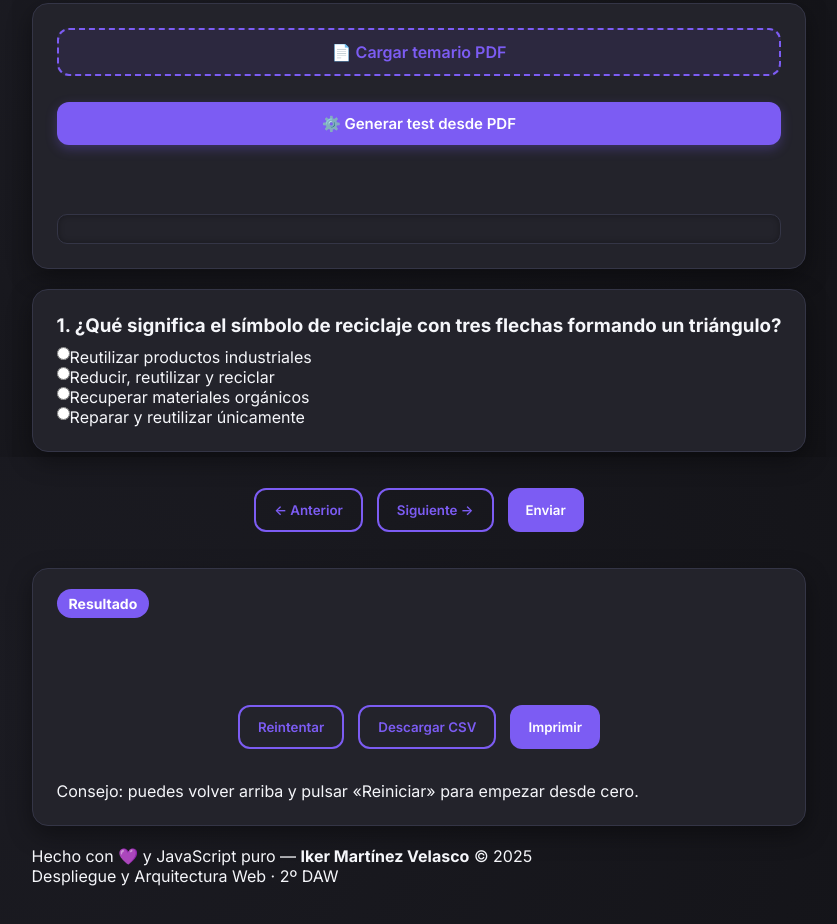
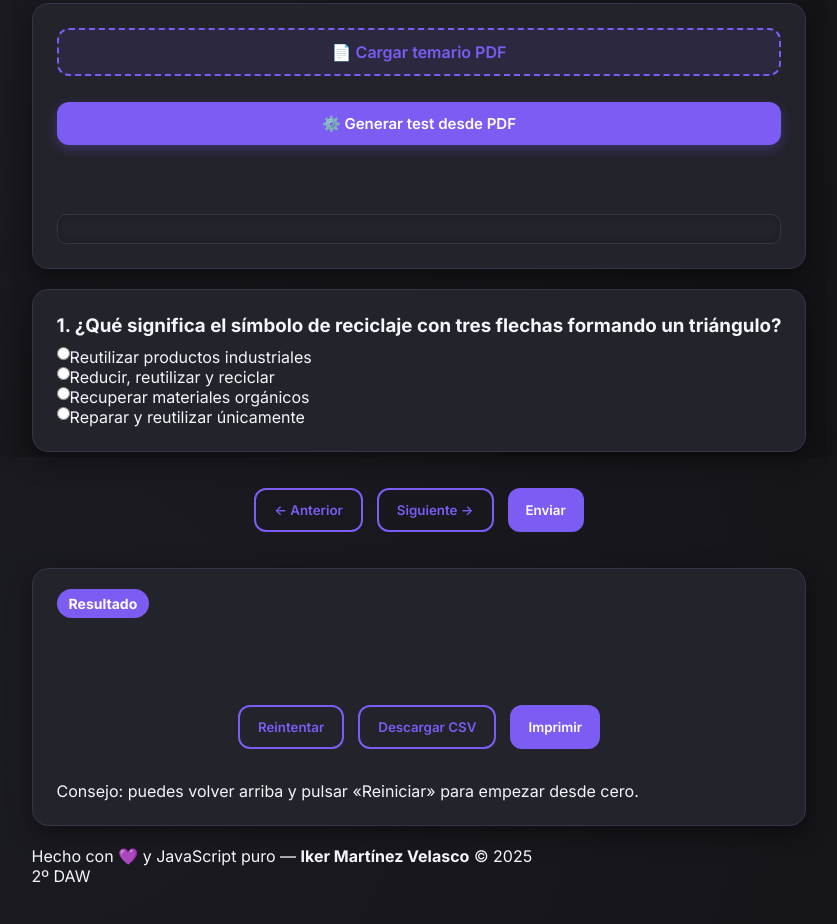
Before and after one commit to moimenta84/QuizDaw, a plain HTML site: page index.html in a window 1280 px wide. Shown: the part 343-1267 px from the top of the page, without its empty margins (221-1058 px from the left). Drawn offline with Linux system fonts and the light colour scheme; a script that the page names is missing.

Commit message:
chore(html): ajustar estructura y etiquetas menores en index.html

```diff
--- a/index.html
+++ b/index.html
@@ -97,7 +97,7 @@
                 Hecho con 💜 y JavaScript puro —
                 <strong>Iker Martínez Velasco</strong> © 2025
                 <br>
-                <span class="brand">Despliegue y Arquitectura Web · 2º DAW</span>
+                <span class="brand"> 2º DAW</span>
             </footer>
         </div>
     </div>
```
